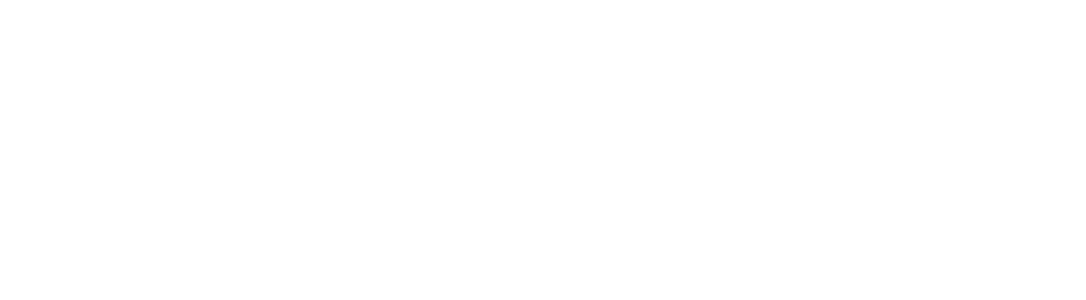
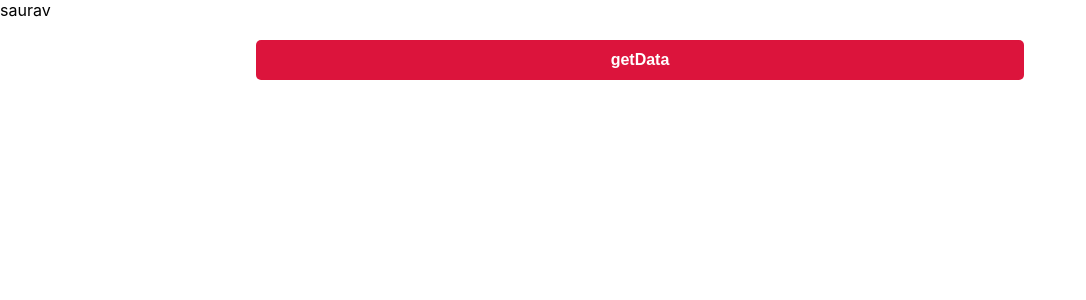
Before and after one commit to Kritika176/KFC-clone, a React (Create React App) app in the folder client-side/: page / in a window 1280 px wide. Before the commit this address had no page. Shown: the top 300 px of the page, without its empty margins (0-1086 px from the left). Built offline with nearby package versions, Linux system fonts and the light colour scheme.

Commit message:
product redux

```diff
--- a/client-side/src/AllRoutes/Routes.jsx
+++ b/client-side/src/AllRoutes/Routes.jsx
@@ -1,5 +1,6 @@
 import React from 'react'
 import { Route,Routes } from 'react-router-dom';
+import { Home } from '../Home/Home';
 import { Signin } from '../Signin/Signin';
 import { Signup } from "../Signup/Signup"
 
@@ -8,6 +9,7 @@
     <Routes>
         <Route path='/signup' element={<Signup></Signup>}></Route>
         <Route path='/signin' element={<Signin></Signin>}></Route>
+        <Route path='/' element={<Home></Home>}></Route>
     </Routes>
   )
 }
--- /dev/null
+++ b/client-side/src/Home/Home.jsx
@@ -0,0 +1,28 @@
+
+import axios from "axios";
+import { useState } from "react"
+import { useDispatch } from "react-redux";
+import { productSuccess} from '../Redux/Action/Product';
+import { useSelector } from "react-redux";
+export const Home = () => {
+
+    const storeProduct = useSelector(store => store)
+    const dispatch = useDispatch()
+const  [data, setData] = useState([]);
+
+const getData = () => {
+    axios.get('http://localhost:8800/menu').then((res) => {
+        // console.log('first', res.data);
+        setData([...res.data]);
+        dispatch(productSuccess(res.data))
+    })
+}
+
+console.log(storeProduct)
+    return (
+        <>
+        <div>saurav</div>
+        <button onClick={getData}>getData</button>
+        </>
+    )
+}
```
